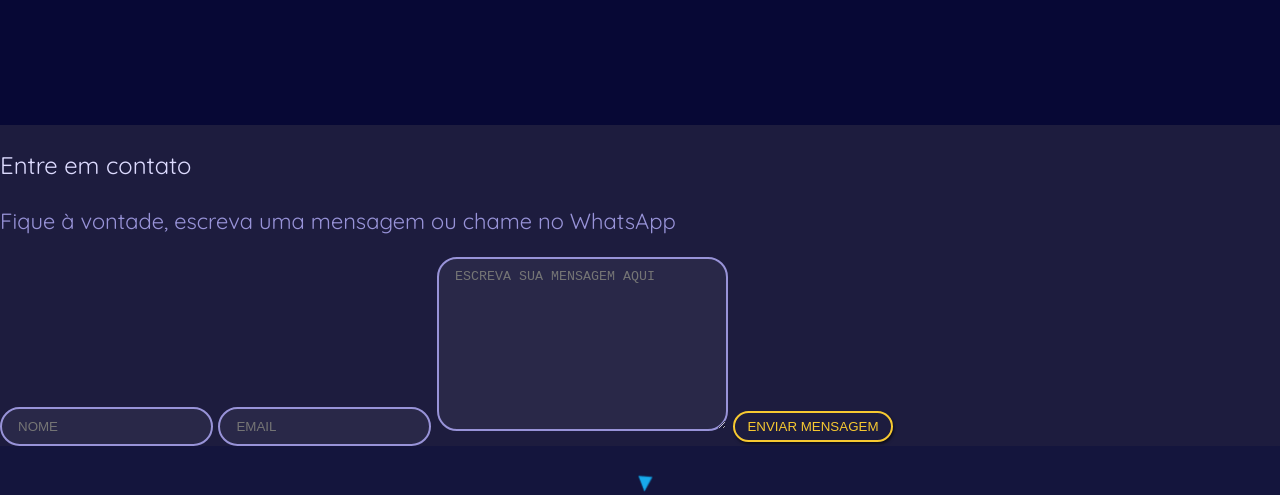
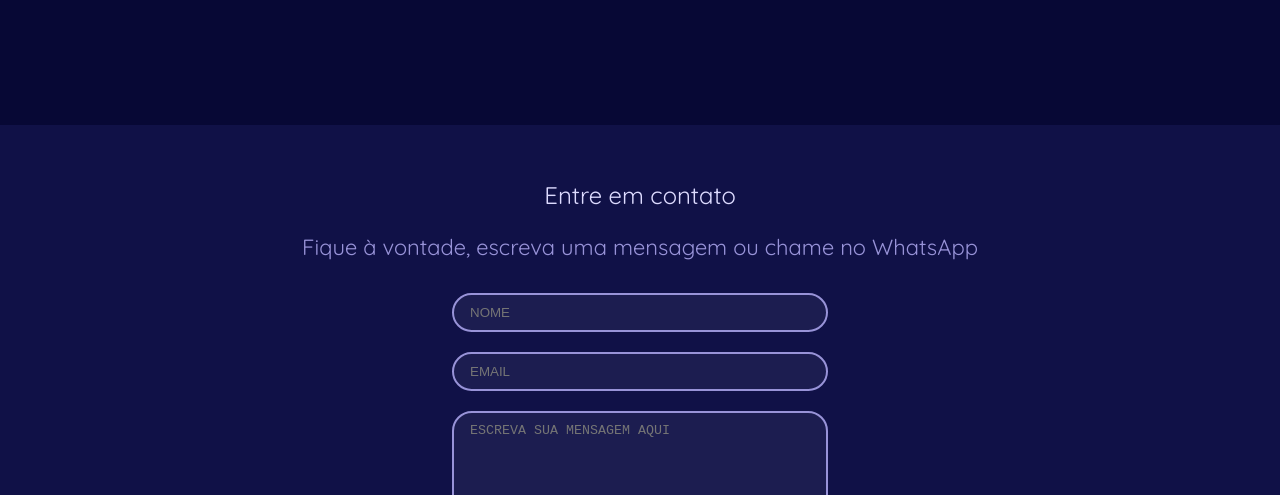
Before and after one commit to chinforoso/meu_portfolio, a plain HTML site: page index.html in a window 1280 px wide. Shown: the part 2070-2565 px from the top of the page. Drawn offline with Linux system fonts and the light colour scheme.

Commit message:
erro de digitação na palavra contato
estava contact ao invés de contato
sem mais por hora.

```diff
--- a/styles.css
+++ b/styles.css
@@ -160,29 +160,29 @@ h4 {
   text-align: center;
   margin: 0 20px;
 }
-#contact {
+#contato {
   padding: 30px 20px;
   background-color: rgb(16, 17, 71);
 }
-#contact h3, #contact p {
+#contato h3, #contato p {
   margin-bottom: 0;
   text-align: center;
 }
-#contact form {
+#contato form {
   width: 80%;
   max-width: 400px;
   margin: 20px auto;
   text-align: center;
 }
-#contact input, #contact textarea {
+#contato input, #contato textarea {
   width: 85%;
   margin: 10px 0;
 }
-#contact textarea {
+#contato textarea {
   max-width: 100%;
   height: 200px;
 }
-#contact .button {
+#contato .button {
   margin-top: 10px;
 }
 footer {
```
